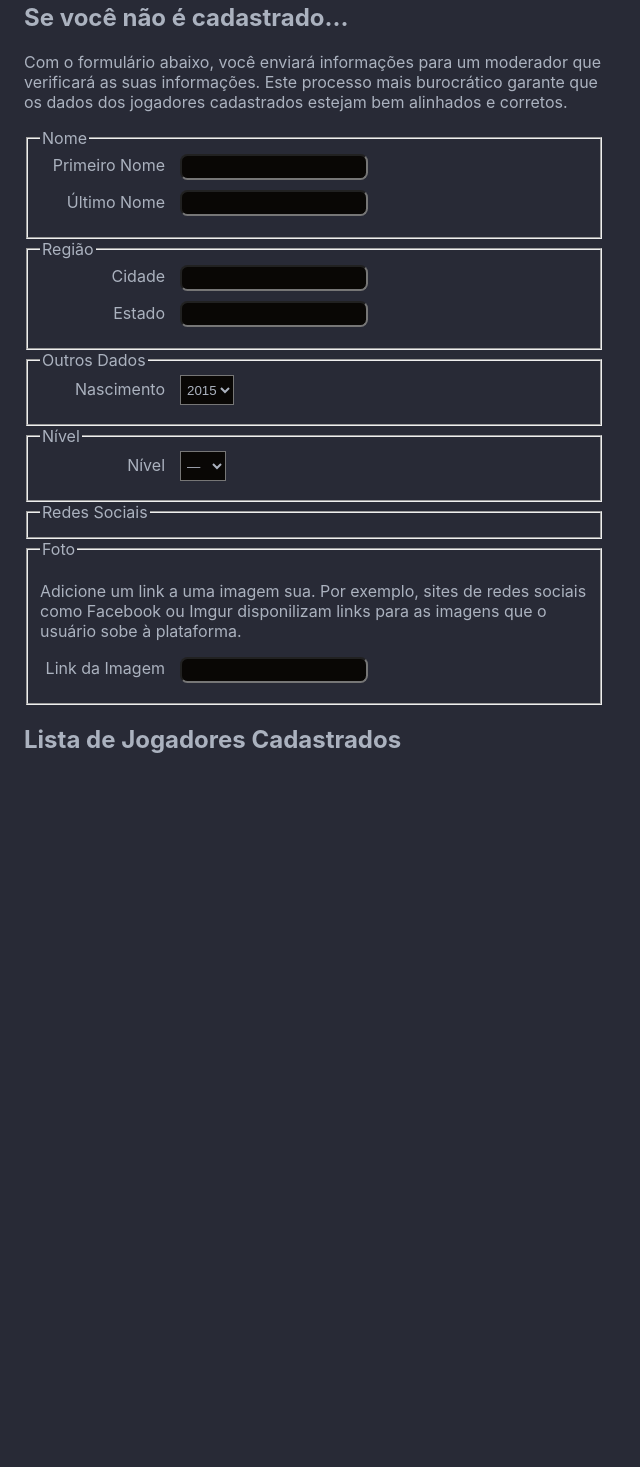
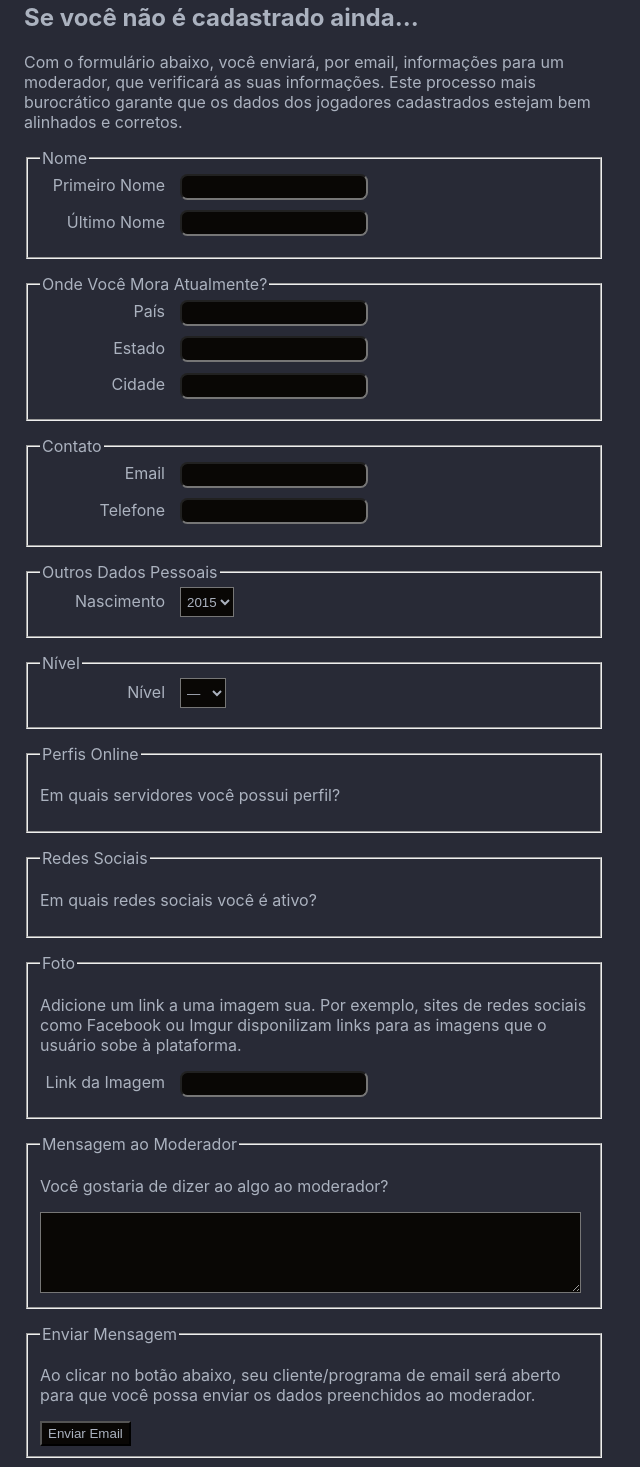
Before and after one commit to Brasil-Nihon-Kiin/nihonkiin.com.br, a website built with webpack: page conteudo/principal/jogadores/jogadores.html in a window 1280 px wide. Shown: the part 153-1620 px from the top of the page, without its empty margins (0-640 px from the left). Before the commit the page ends 965 px from the top, so only its background shows below. Built offline with nearby package versions, Linux system fonts and the light colour scheme; a web font is replaced by a local one.

Commit message:
formulário de cadastro mais completo e melhor estilizado

```diff
--- a/conteudo/principal/jogadores/jogadores.html
+++ b/conteudo/principal/jogadores/jogadores.html
@@ -25,13 +25,13 @@
       <h1>Lista de Jogadores</h1>
 
       <section>
-        <h2>Se você não é cadastrado...</h2>
+        <h2>Se você não é cadastrado ainda...</h2>
 
         <p>
-          Com o formulário abaixo, você enviará informações para um moderador
-          que verificará as suas informações. Este processo mais burocrático
-          garante que os dados dos jogadores cadastrados estejam bem alinhados e
-          corretos.
+          Com o formulário abaixo, você enviará, por email, informações para um
+          moderador, que verificará as suas informações. Este processo mais
+          burocrático garante que os dados dos jogadores cadastrados estejam bem
+          alinhados e corretos.
         </p>
 
         <form id="cadastro-de-jogador">
@@ -47,28 +47,42 @@
             />
             <br />
             <label for="ultimo-nome">Último Nome</label>
-            <input type="text" name="ultimo-nome" id="ultimo-nome" required />
+            <input type="text" name="ultimo-nome" id="ultimo-nome" />
           </fieldset>
 
           <fieldset>
-            <legend>Região</legend>
+            <legend>Onde Você Mora Atualmente?</legend>
 
-            <label for="cidade">Cidade</label>
-            <input type="text" name="cidade" id="cidade" required />
+            <label for="pais">País</label>
+            <input type="text" name="pais" id="pais" />
             <br />
             <label for="estado">Estado</label>
-            <input type="text" name="estado" id="estado" required />
+            <input type="text" name="estado" id="estado" />
+            <br />
+            <label for="cidade">Cidade</label>
+            <input type="text" name="cidade" id="cidade" />
           </fieldset>
 
           <fieldset>
-            <legend>Outros Dados</legend>
+            <legend>Contato</legend>
+
+            <label for="email">Email</label>
+            <input type="email" name="email" id="email" />
+            <br />
+            <label for="tel">Telefone</label>
+            <input type="tel" name="tel" id="tel" />
+            <br />
+          </fieldset>
+
+          <fieldset>
+            <legend>Outros Dados Pessoais</legend>
             <label for="nascimento">Nascimento</label>
 
             <select name="ano" id="ano">
               <option value="2015">2015</option>
               <option value="2014">2014</option>
+              <!-- TODO: Fazer isso programaticamente... -->
             </select>
-            <!-- TODO: Fazer isso programaticamente... -->
           </fieldset>
 
           <fieldset>
@@ -83,10 +97,20 @@
           </fieldset>
 
           <fieldset>
+            <legend>Perfis Online</legend>
+
+            <p>Em quais servidores você possui perfil?</p>
+
+            <!-- TODO: o usuário deveria poder adicionar N perfis -->
+          </fieldset>
+
+          <fieldset>
             <legend>Redes Sociais</legend>
 
+            <p>Em quais redes sociais você é ativo?</p>
+
             <!-- TODO: o usuário deveria poder adicionar N perfis de
-              redes sociais -->
+                       redes sociais -->
           </fieldset>
 
           <fieldset>
@@ -101,6 +125,33 @@
             <label for="img-link">Link da Imagem</label>
             <input type="url" name="img-link" id="img-link" />
           </fieldset>
+
+          <fieldset>
+            <legend>Mensagem ao Moderador</legend>
+
+            <p>Você gostaria de dizer ao algo ao moderador?</p>
+
+            <textarea
+              name="msg-moderador"
+              id="msg-moderador"
+              cols="65"
+              rows="5"
+            ></textarea>
+          </fieldset>
+
+          <fieldset>
+            <legend>Enviar Mensagem</legend>
+
+            <p>
+              Ao clicar no botão abaixo, seu cliente/programa de email será
+              aberto para que você possa enviar os dados preenchidos ao
+              moderador.
+            </p>
+
+            <button type="submit" id="envio">
+              <a href="mailto:philippefanaro@gmail.com">Enviar Email</a>
+            </button>
+          </fieldset>
         </form>
       </section>
 
--- a/index.css
+++ b/index.css
@@ -199,6 +199,20 @@ figcaption {
 /* -------------------------------------------------------------------------- */
 /* Formulários */
 
+button#envio {
+  color: var(--text-color);
+  background-color: var(--darker-cell);
+  height: 25px;
+}
+
+button#envio a {
+  color: var(--text-color);
+}
+
+fieldset {
+  margin-bottom: 15px;
+}
+
 label {
   display: inline-block;
   width: 125px;
```
Also changed, not shown: codigo/dados/jogadores.ts (+11 -2 lines).
